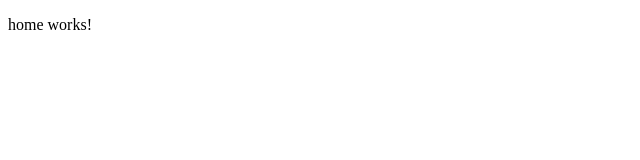
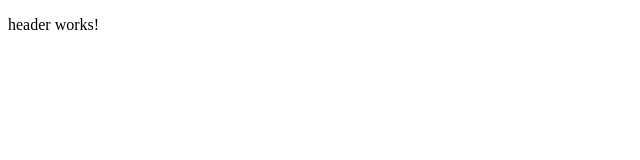
Before and after one commit to minnukota381/Fish-Pond-Monitoring-UI, an Angular app: page / in a window 1280 px wide. Shown: the top 160 px of the page, without its empty margins (0-640 px from the left). Built offline with nearby package versions, Linux system fonts and the light colour scheme.

Commit message:
"Replace <app-home> with <app-header> in app.component.html"

```diff
--- a/src/app/app.component.html
+++ b/src/app/app.component.html
@@ -1 +1 @@
-<app-home></app-home>
+<app-header></app-header>
```
